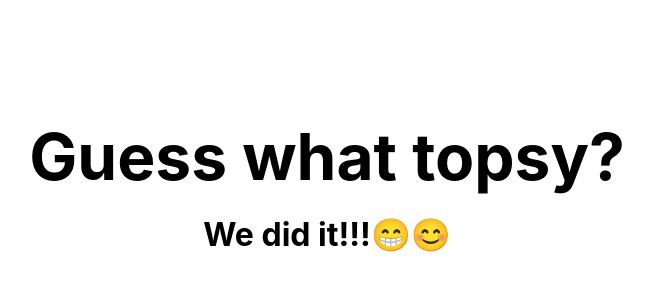
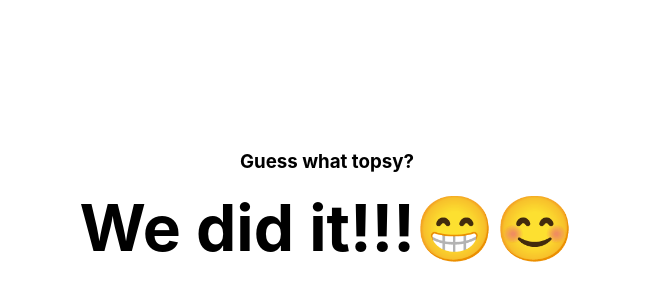
Before and after one commit to Osiclin/tops, a Next.js app: page / in a window 1280 px wide. Shown: the part 202-502 px from the top of the page, without its empty margins (313-966 px from the left). Built offline with nearby package versions, Linux system fonts and the light colour scheme.

Commit message:
Update index.js

```diff
--- a/pages/index.js
+++ b/pages/index.js
@@ -12,10 +12,10 @@ export default function Home() {
 
 
       <main className={styles.main}>
-        <h3 className={styles.title}>
+        <h3>
           Guess what topsy?
         </h3>
-        <h1>
+        <h1 className={styles.title}>
             We did it!!!😁😊
         </h1>
       </main>
```
